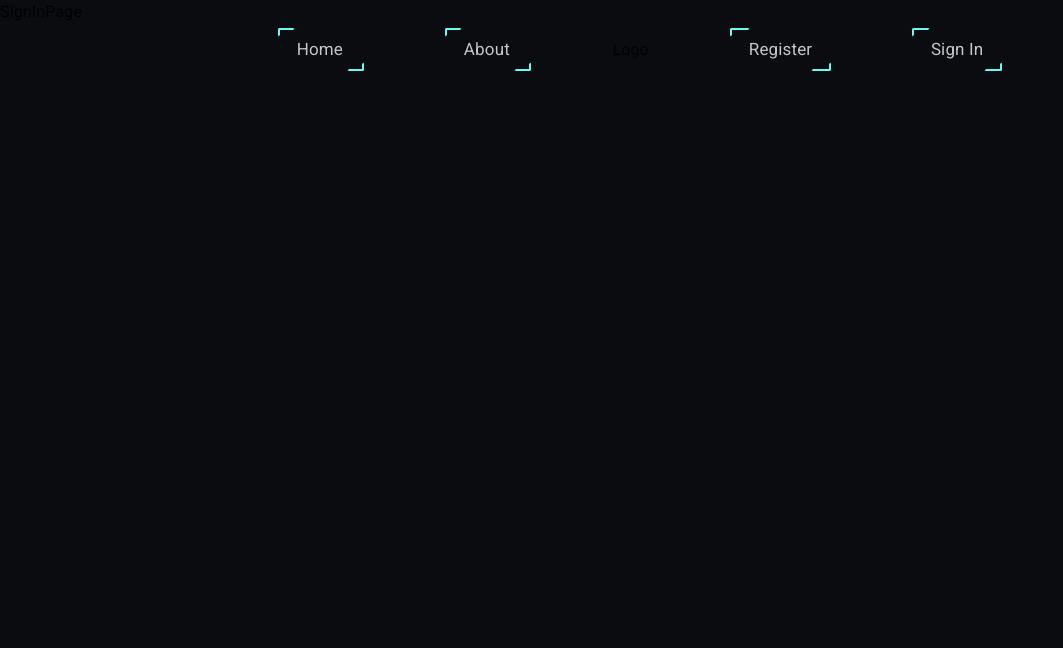
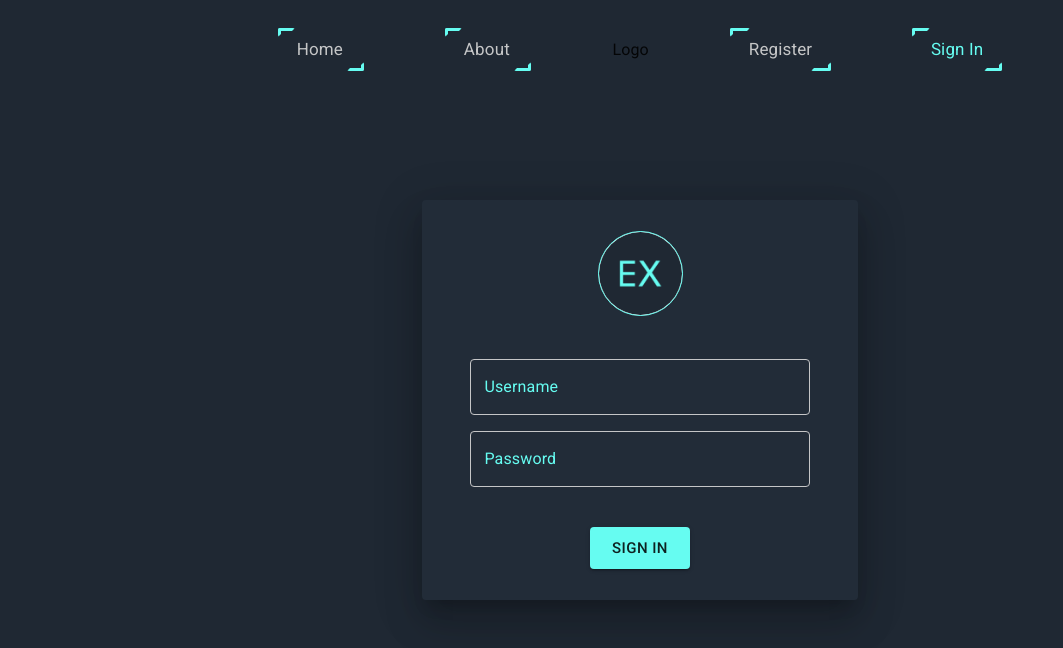
Before and after one commit to EgidijusPetrauskas/expense-tracker, a React (Create React App) app: page /signin in a window 1280 px wide. Shown: the top 648 px of the page, without its empty margins (0-1063 px from the left). Built offline with nearby package versions, Linux system fonts and the light colour scheme.

Commit message:
(feat): added sign in page style

```diff
--- a/public/index.html
+++ b/public/index.html
@@ -25,7 +25,7 @@
       work correctly both with client-side routing and a non-root public URL.
       Learn how to configure a non-root public URL by running `npm run build`.
     -->
-    <title>TYS</title>
+    <title>Wolcome to EX</title>
   </head>
   <body>
     <noscript>You need to enable JavaScript to run this app.</noscript>
--- /dev/null
+++ b/src/components/logo.tsx
@@ -0,0 +1,20 @@
+import React from 'react';
+
+import { styled } from '@mui/material';
+
+const StyledLogo = styled('img')(({ theme }) => ({
+  borderRadius: '100%',
+  border: `1px solid ${theme.palette.primary.main}`,
+  background: 'white',
+}));
+
+type LogoProps = {
+  src: string,
+  width: number
+};
+
+const Logo: React.FC<LogoProps> = ({ src, width }) => (
+  <StyledLogo sx={{ width }} src={src} alt={src} />
+);
+
+export default Logo;
--- /dev/null
+++ b/src/pages/sign-in-page/components/sign-in-form.tsx
@@ -0,0 +1,55 @@
+import React from 'react';
+
+import {
+  Button, Paper, TextField, Box, styled,
+} from '@mui/material';
+
+import logoImg from '../../../images/main-logo.png';
+import Logo from '../../../components/logo';
+
+const StyledTextField = styled(TextField)(({ theme }) => ({
+  '& .MuiInputLabel-root': { color: theme.palette.primary.main },
+  '& .MuiOutlinedInput-root': {
+    '& > fieldset': { borderColor: theme.palette.primary.light },
+  },
+}));
+
+const SignInForm: React.FC = () => (
+  <Paper
+    elevation={24}
+    component="form"
+    sx={(theme) => ({
+      display: 'flex',
+      flexDirection: 'column',
+      justifyContent: 'center',
+      alignItems: 'center',
+      gap: 2,
+      width: 1.7 / 5,
+      minWidth: 250,
+      height: 2.5 / 5,
+      backgroundColor: '#222c38',
+      px: 6,
+
+      input: {
+        color: theme.palette.primary.light,
+      },
+    })}
+  >
+    <Box sx={{ mb: 2.5 }}>
+      <Logo src={logoImg} width={85} />
+    </Box>
+    <StyledTextField
+      label="Username"
+      name="username"
+      fullWidth
+    />
+    <StyledTextField
+      label="Password"
+      name="password"
+      fullWidth
+    />
+    <Button size="large" sx={{ maxWidth: 110, mt: 3 }} variant="contained" type="submit">Sign In</Button>
+  </Paper>
+);
+
+export default SignInForm;
--- a/src/pages/sign-in-page/index.tsx
+++ b/src/pages/sign-in-page/index.tsx
@@ -1,7 +1,21 @@
 import React from 'react';
 
+import { Box } from '@mui/material';
+import SignInForm from './components/sign-in-form';
+
 const SignInPage: React.FC = () => (
-  <div>SignInPage</div>
+  <Box
+    component="main"
+    sx={{
+      width: 1,
+      height: '100vh',
+      display: 'flex',
+      justifyContent: 'center',
+      alignItems: 'center',
+    }}
+  >
+    <SignInForm />
+  </Box>
 );
 
 export default SignInPage;
--- a/src/partials/navbar/navbar-styles.tsx
+++ b/src/partials/navbar/navbar-styles.tsx
@@ -14,13 +14,14 @@ const StyledNavbarButton = styled(NavLink)(({ theme }) => ({
   maxHeight: 42.5,
   minWidth: 86,
   color: theme.palette.primary.light,
+  transition: theme.transitions.create(['all'], { duration: theme.transitions.duration.complex }),
   '&::after, &::before': {
     content: '""',
     display: 'block',
     position: 'absolute',
     width: '20%',
     height: '20%',
-    border: '2px solid',
+    border: '3px solid',
     borderRadius: 2,
   },
   '&::after': {
@@ -29,7 +30,6 @@ const StyledNavbarButton = styled(NavLink)(({ theme }) => ({
     borderTopColor: 'transparent',
     borderLeftColor: 'transparent',
     transition: theme.transitions.create(['all'], { duration: theme.transitions.duration.complex }),
-
     borderBottomColor: theme.palette.primary.main,
     borderRightColor: theme.palette.primary.main,
   },
@@ -39,7 +39,6 @@ const StyledNavbarButton = styled(NavLink)(({ theme }) => ({
     borderBottomColor: 'transparent',
     borderRightColor: 'transparent',
     transition: theme.transitions.create(['all'], { duration: theme.transitions.duration.complex }),
-
     borderTopColor: theme.palette.primary.main,
     borderLeftColor: theme.palette.primary.main,
   },
@@ -50,6 +49,9 @@ const StyledNavbarButton = styled(NavLink)(({ theme }) => ({
   '&:hover': {
     color: theme.palette.common.white,
   },
+  '&.active': {
+    color: theme.palette.primary.main,
+  },
 }));
 
 export default StyledNavbarButton;
--- a/src/styles/theme.ts
+++ b/src/styles/theme.ts
@@ -19,7 +19,7 @@ const customTheme: Theme = createTheme({
     },
 
     background: {
-      default: '#0B0C10',
+      default: '#1F2833',
     },
   },
 
```
Also changed, not shown: src/images/main-logo.png (added), 1 other file (tests, documents, lock files or other folders).
